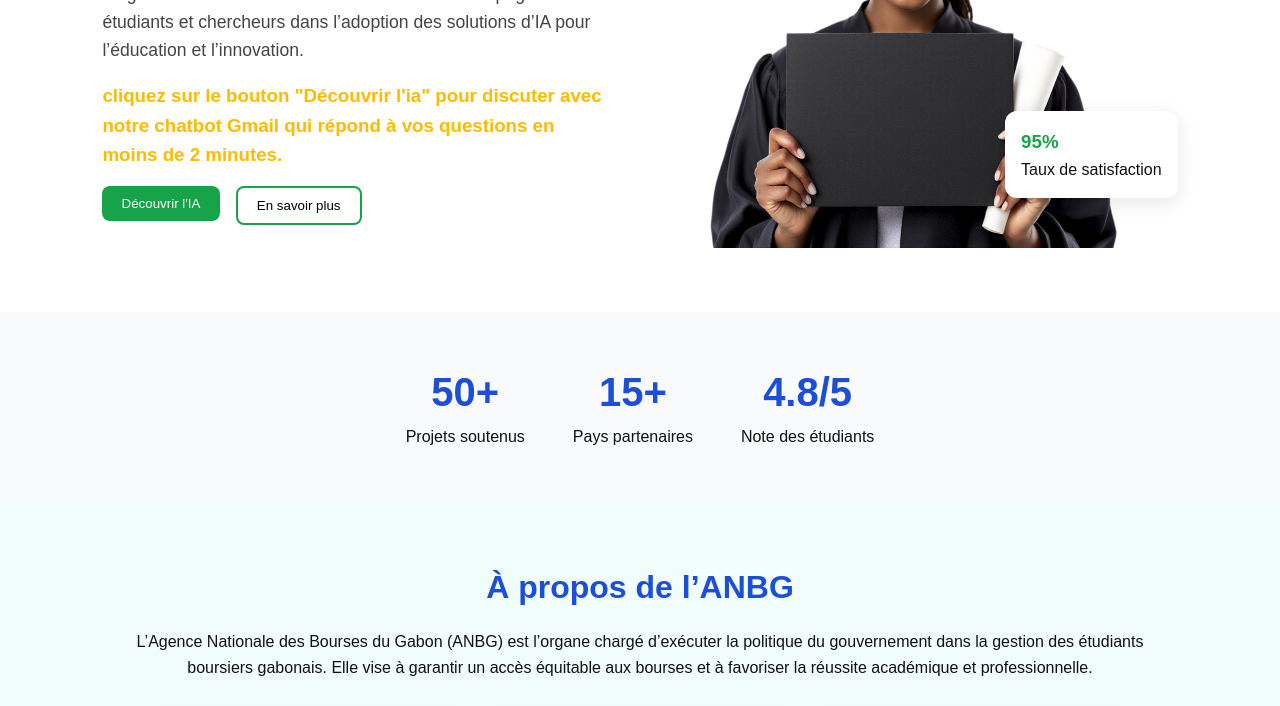
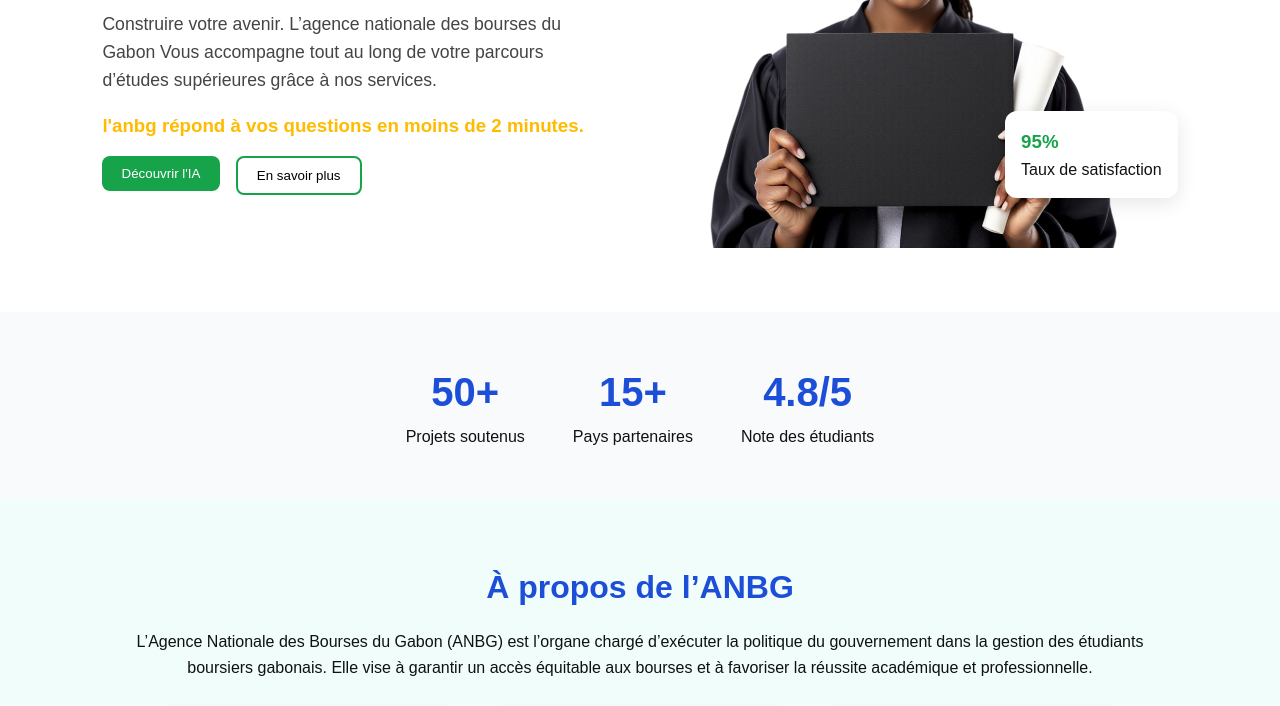
Before and after one commit to batman-le-codeur/anbgvirtuel.github.com, a plain HTML site: page index.html in a window 1280 px wide. Shown: the part 394-1100 px from the top of the page. Drawn offline with nearby package versions, Linux system fonts and the light colour scheme; a script that the page names is missing.

Commit message:
Update index.html

```diff
--- a/index.html
+++ b/index.html
@@ -30,9 +30,10 @@
         par l’ANBG
       </h1>
       <p>
-        L’Agence Nationale des Bourses du Gabon accompagne les étudiants et chercheurs
-        dans l’adoption des solutions d’IA pour l’éducation et l’innovation.
-        <h3 style="color: rgb(255, 187, 0);">cliquez sur le bouton "Découvrir l'ia" pour discuter avec notre chatbot Gmail qui répond à vos questions en moins de 2 minutes.</h3>
+        Construire votre avenir.
+L’agence nationale des bourses du Gabon
+Vous accompagne tout au long de votre parcours d’études supérieures grâce à nos services.
+        <h3 style="color: rgb(255, 187, 0);">l'anbg répond à vos questions en moins de 2 minutes.</h3>
       </p>
       <div class="hero-btns">
         <a href="https://mail.google.com/mail/?view=cm&fs=1&to=anbgvirtuel@gmail.com"><button class="btn-primary">Découvrir l'IA</button></a>
```
